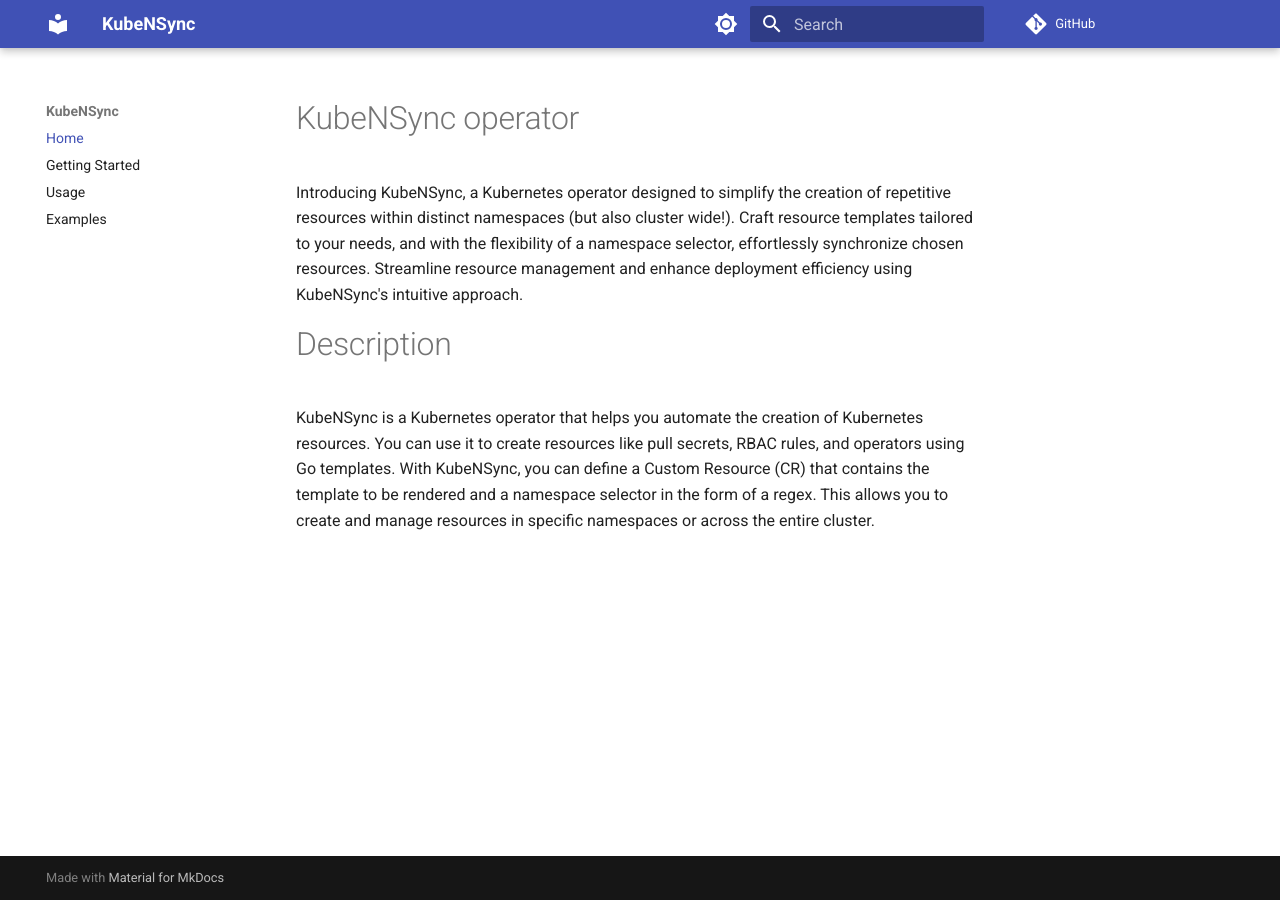
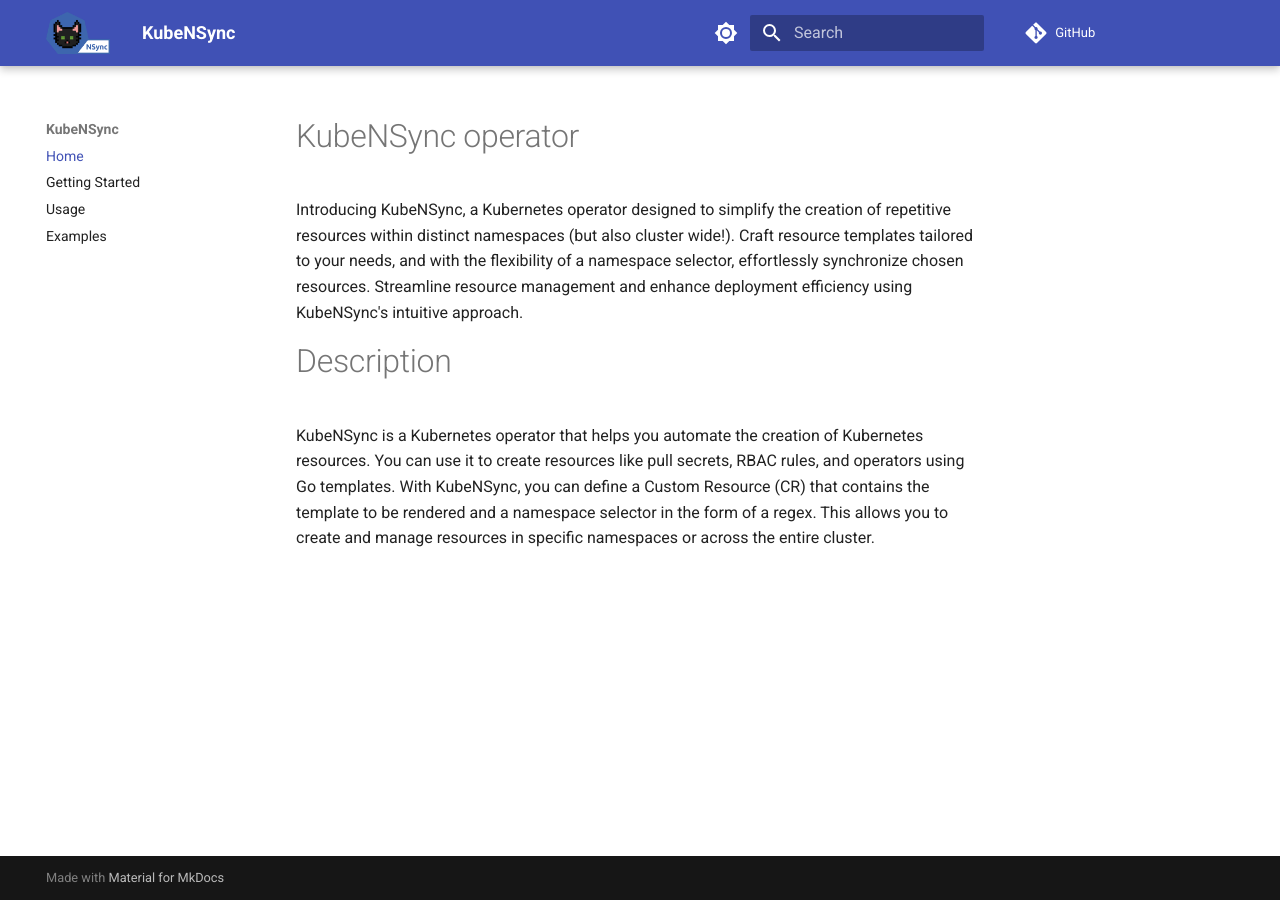
Before and after one commit to eryalito/kubensync-operator, an MkDocs documentation site: the page built from docs/index.md, in a window 1280 px wide. Built offline with MkDocs 1.6.1 and Material for MkDocs 9.7.7, drawn with Linux system fonts in a browser that asks for light colours; comment, search, counter and statistics services are not loaded.

Commit message:
Add logo and favicon (#29)
* docs: add logo and favicon

* fix: missing EOL

```diff
--- /dev/null
+++ b/docs/assets/css/custom.css
@@ -0,0 +1,4 @@
+a.md-header__button > img:nth-child(1) {
+    width: 64px;
+    height: auto;
+}
--- a/mkdocs.yml
+++ b/mkdocs.yml
@@ -5,8 +5,12 @@
   - Getting Started: getting-started/index.md
   - Usage: usage/index.md
   - Examples: examples/index.md
+extra_css:
+  - assets/css/custom.css
 theme:
   name: material
+  logo: assets/logo.png
+  favicon: assets/favicon.png
   features:
     - content.code.copy
     - content.code.select
```
Also changed, not shown: docs/assets/favicon.png (added), docs/assets/logo.png (added).
